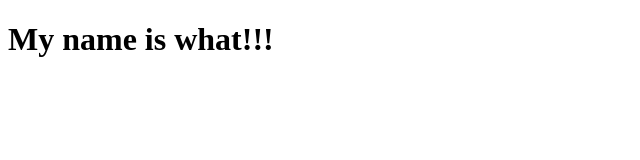
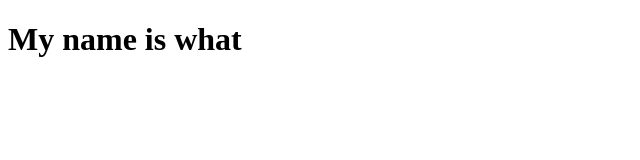
Before and after one commit to sh4dinajjar/github-project, a plain HTML site: page index.html in a window 1280 px wide. Shown: the full height of the page, 0-640 px from the left. Drawn offline with Linux system fonts and the light colour scheme.

Commit message:
remove exclamation marks

```diff
--- a/index.html
+++ b/index.html
@@ -7,6 +7,6 @@
     <title>Document</title>
 </head>
 <body>
-    <h1>My name is what!!!</h1>
+    <h1>My name is what</h1>
 </body>
 </html>
```
